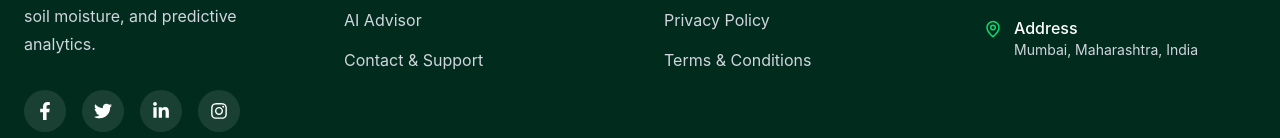
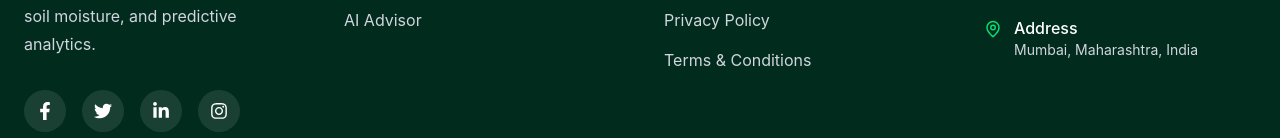
Before and after one commit to Prasad-132006/WPL---Mini-Project---ai-irrigation-advisory, a React (Vite) app: page / in a window 1280 px wide. Shown: the part 4115-4253 px from the top of the page. Built offline with nearby package versions, Linux system fonts and the light colour scheme.

Commit message:
removed contact and support from footer

```diff
--- a/src/components/Footer.jsx
+++ b/src/components/Footer.jsx
@@ -327,16 +327,6 @@ const Footer = () => {
                   AI Advisor
                 </button>
               </li>
-
-              <li>
-                <button
-                  type="button"
-                  onClick={() => handleNavClick("contact-section")}
-                  className="hover:text-green-400 cursor-pointer transition text-left"
-                >
-                  Contact & Support
-                </button>
-              </li>
             </ul>
           </div>
 
```
